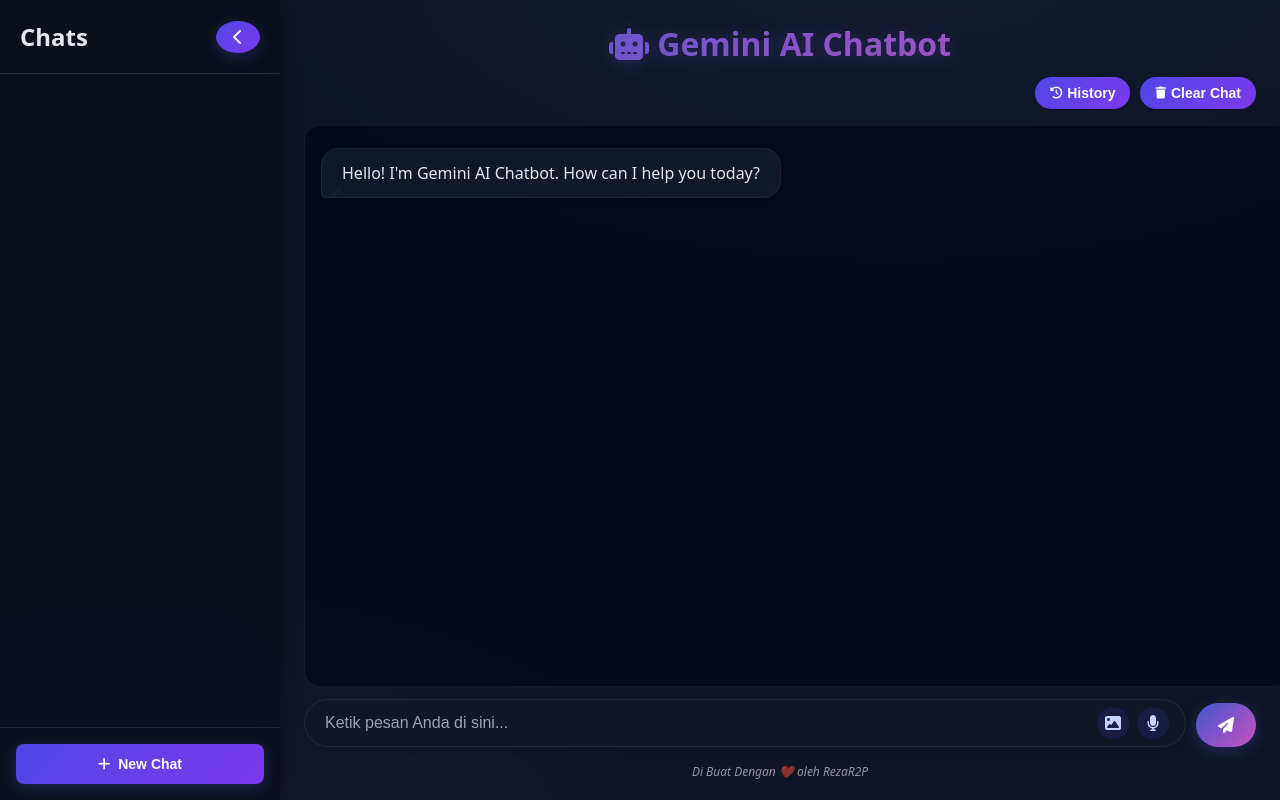
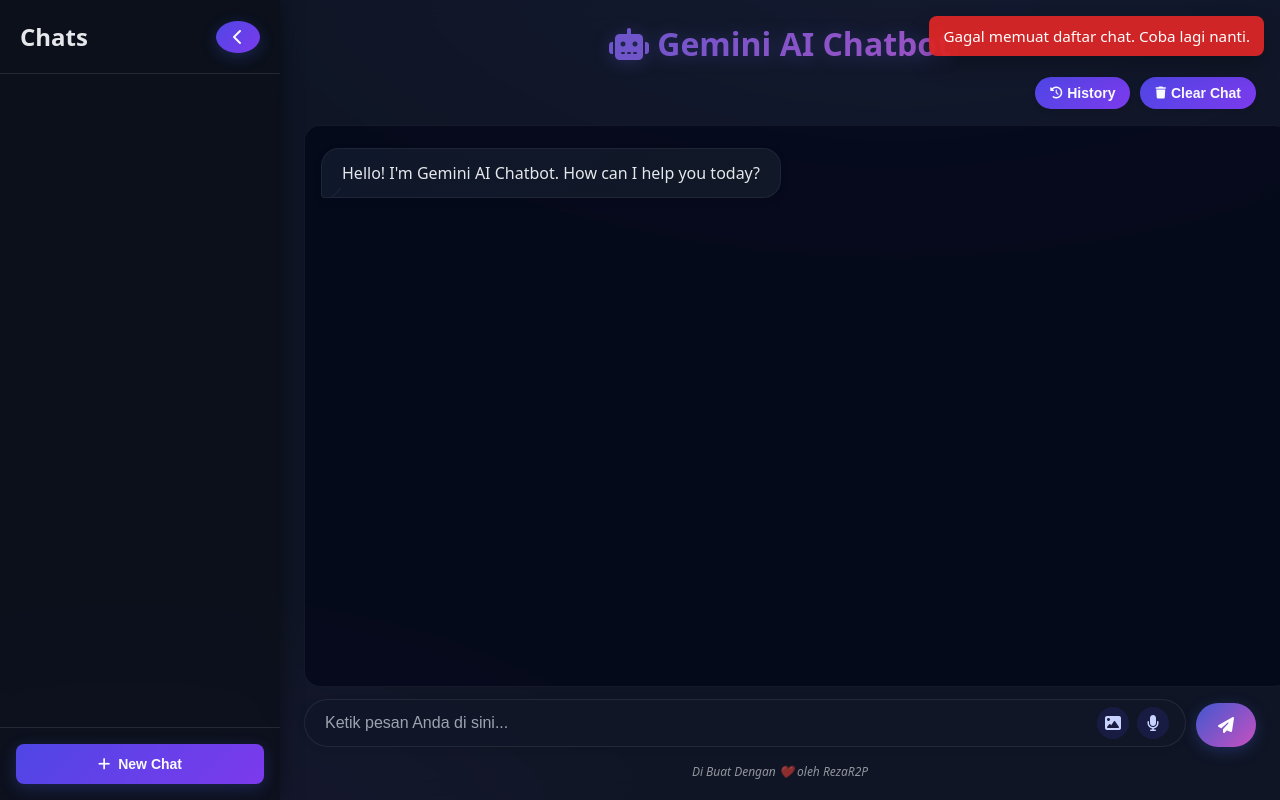
Before and after one commit to RezaR2P/gemini-chatbot-api, a website: page public/index.html in a window 1280 px wide. Both pictures are taken after a click on the button "New Chat". Drawn offline with Linux system fonts and the light colour scheme; no server answers.

Commit message:
feat: Add toast notifications for error handling and user feedback

```diff
--- a/public/script.js
+++ b/public/script.js
@@ -21,6 +21,41 @@
   let chatMessages = [];
   let allSessions = [];
   let messageSeq = 0; // ensure unique message IDs to avoid DOM overwrites
+  // Toast notifications
+  let toastTimer;
+  function ensureToastContainer() {
+    let container = document.querySelector('.toast-container');
+    if (!container) {
+      container = document.createElement('div');
+      container.className = 'toast-container';
+      document.body.appendChild(container);
+    }
+    return container;
+  }
+  function showToast(message, type = 'error', duration = 3000) {
+    const container = ensureToastContainer();
+    const toast = document.createElement('div');
+    toast.className = `toast ${type}`;
+    toast.textContent = message;
+    container.appendChild(toast);
+    // animate in
+    requestAnimationFrame(() => toast.classList.add('show'));
+    // auto dismiss (single timer keeps last toast visible long enough)
+    clearTimeout(toastTimer);
+    toastTimer = setTimeout(() => {
+      toast.classList.remove('show');
+      setTimeout(() => toast.remove(), 250);
+    }, duration);
+  }
+
+  // Debounce helper
+  function debounce(fn, wait = 400) {
+    let t;
+    return (...args) => {
+      clearTimeout(t);
+      t = setTimeout(() => fn.apply(null, args), wait);
+    };
+  }
 
   // Generate a unique ID with an optional prefix
   function uniqueId(prefix = 'msg') {
@@ -89,11 +124,17 @@
         const data = await response.json();
         allSessions = data.sessions || [];
         renderSessionList();
+      } else {
+        showToast('Gagal memuat daftar chat. Coba lagi nanti.', 'error');
       }
     } catch (error) {
       console.error('Error loading chat sessions:', error);
+      showToast('Gagal memuat daftar chat. Periksa koneksi Anda.', 'error');
     }
   }
+
+  // Debounced version to avoid frequent refreshes
+  const debouncedLoadAllSessions = debounce(loadAllSessions, 450);
 
   // Render session list in sidebar
   function renderSessionList() {
@@ -190,8 +231,8 @@
         chatBox.innerHTML = '';
         chatMessages = [];
 
-        // Refresh session list
-        loadAllSessions();
+  // Refresh session list (debounced)
+  debouncedLoadAllSessions();
 
         // Add welcome message
         setTimeout(() => {
@@ -199,6 +240,7 @@
         }, 300);
       } catch (error) {
         console.error('Error clearing chat history:', error);
+  showToast('Gagal menghapus riwayat chat.', 'error');
       }
     }
   });
@@ -213,8 +255,8 @@
     chatBox.innerHTML = '';
     chatMessages = [];
 
-    // Refresh session list
-    loadAllSessions();
+  // Refresh session list (debounced)
+  debouncedLoadAllSessions();
 
     // Add welcome message
     setTimeout(() => {
@@ -291,10 +333,13 @@
         // Session not found, might be a new one
         chatBox.innerHTML = '';
         chatMessages = [];
+      } else {
+        showToast('Gagal memuat riwayat chat.', 'error');
       }
     } catch (error) {
       console.error('Error loading chat history:', error);
       chatBox.innerHTML = '';
+      showToast('Gagal memuat riwayat chat. Periksa koneksi Anda.', 'error');
     }
 
     // If no messages, add welcome message
@@ -604,7 +649,8 @@
           thinkingElement.appendChild(textElement);
           thinkingElement.classList.remove('typing');
         }
-        console.error(`Server error: ${response.status} ${response.statusText}`);
+  console.error(`Server error: ${response.status} ${response.statusText}`);
+  showToast(`Permintaan gagal (${response.status}). Coba lagi.`, 'error');
         return;
       }
 
@@ -644,6 +690,7 @@
         thinkingElement.innerHTML = '<div class="message-text">Maaf, terjadi kesalahan dalam komunikasi dengan server.</div>';
         thinkingElement.classList.remove('typing');
       }
+  showToast('Gagal menghubungi server. Periksa koneksi Anda.', 'error');
     } finally {
       if (submitBtn) submitBtn.disabled = false;
       userInput.focus();
--- a/public/style.css
+++ b/public/style.css
@@ -867,6 +867,34 @@
 /* Credits */
 .credits { color: rgba(255, 255, 255, 0.55); }
 
+/* Toast notifications */
+.toast-container {
+  position: fixed;
+  top: 16px;
+  right: 16px;
+  z-index: 9999;
+  display: flex;
+  flex-direction: column;
+  gap: 10px;
+}
+.toast {
+  background: rgba(220, 38, 38, 0.95);
+  color: #fff;
+  padding: 10px 14px;
+  border-radius: 8px;
+  box-shadow: 0 10px 20px rgba(0,0,0,0.25);
+  transform: translateY(-8px);
+  opacity: 0;
+  transition: all 0.25s ease;
+  font-size: 0.95rem;
+}
+.toast.show {
+  transform: translateY(0);
+  opacity: 1;
+}
+.toast.success { background: rgba(5, 150, 105, 0.95); }
+.toast.info { background: rgba(37, 99, 235, 0.95); }
+
 /* Scrollbars (Webkit) */
 .chat-box::-webkit-scrollbar-track { background: rgba(255, 255, 255, 0.06); }
 .chat-box::-webkit-scrollbar-thumb { background: linear-gradient(135deg, #4f46e5, #7c3aed); }
```
